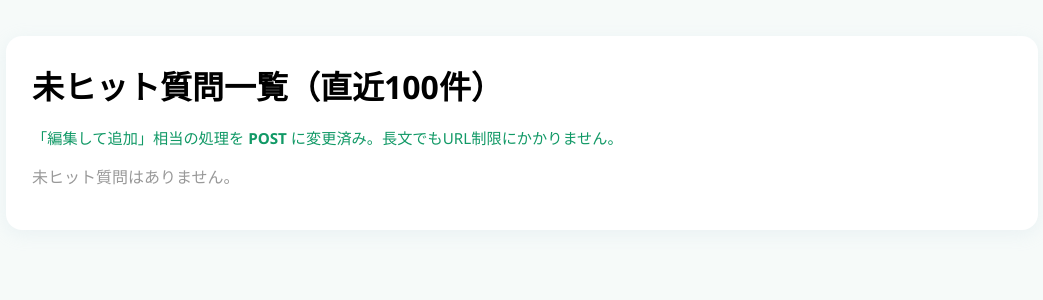
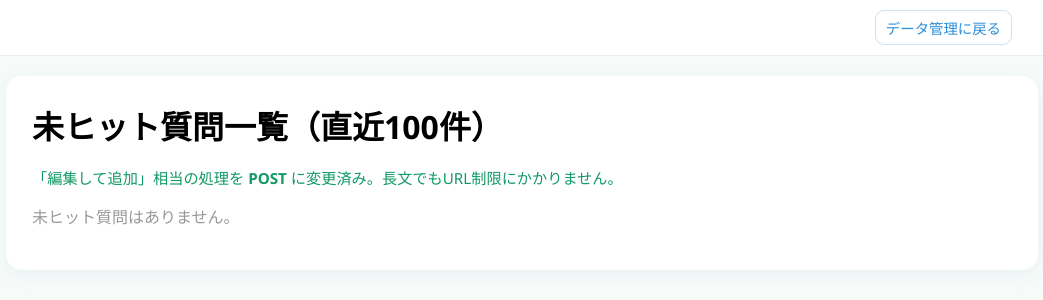
Before and after one commit to fullygoto/kankouai, a Flask app: page /admin/unhit_questions in a window 1280 px wide. Shown: the top 300 px of the page, without its empty margins (118-1161 px from the left). Run offline with Flask 3, Linux system fonts and the light colour scheme; the visitor is signed in with stand-in values (Sample User, id 1).

Commit message:
Add files via upload

```diff
--- a/templates/admin_unhit.html
+++ b/templates/admin_unhit.html
@@ -2,10 +2,13 @@
 <html lang="ja">
 <head>
 <meta charset="utf-8">
+<meta name="viewport" content="width=device-width,initial-scale=1">
 <title>未ヒット質問一覧</title>
 <style>
   body{font-family:'Segoe UI','メイリオ',sans-serif;background:#f6faf9;margin:0}
-  .container{max-width:980px;margin:36px auto;background:#fff;border-radius:16px;box-shadow:0 4px 18px #b7d3e033;padding:26px}
+  .topbar{position:sticky;top:0;z-index:100;background:#fff;border-bottom:1px solid #e6edf3}
+  .topbar .inner{max-width:980px;margin:0 auto;display:flex;justify-content:flex-end;gap:8px;padding:10px 14px}
+  .container{max-width:980px;margin:20px auto 36px;background:#fff;border-radius:16px;box-shadow:0 4px 18px #b7d3e033;padding:26px}
   h1{margin:0 0 18px}
   .hint{color:#196;font-size:.95em;margin-bottom:14px}
   .card{border:1px solid #e6edf3;border-radius:12px;padding:14px 16px;margin:12px 0;background:#fbfefe}
@@ -15,8 +18,8 @@
   textarea,input[type=text]{width:100%;box-sizing:border-box;border:1px solid #bfd2e2;border-radius:8px;padding:8px 10px;font-size:14px}
   textarea{resize:vertical;min-height:84px}
   .row{display:grid;grid-template-columns:1fr 1fr;gap:10px}
-  .btns{display:flex;gap:8px;margin-top:10px}
-  .btn{border:none;border-radius:9px;padding:8px 14px;cursor:pointer}
+  .btns{display:flex;gap:8px;margin-top:10px;flex-wrap:wrap}
+  .btn{border:none;border-radius:9px;padding:8px 14px;cursor:pointer;font:inherit}
   .primary{background:#2a8ed8;color:#fff}
   .ghost{background:#fff;border:1px solid #cfe1ef;color:#2a8ed8}
   .mini{font-size:.9em;padding:6px 10px}
@@ -25,6 +28,7 @@
   .areas{display:flex;flex-wrap:wrap;gap:10px;margin-top:6px}
   .areas label{font-weight:500}
   .empty{color:#999}
+  a.btn{display:inline-block;text-decoration:none}
   @media (max-width:760px){.row{grid-template-columns:1fr}}
 </style>
 <script>
@@ -48,6 +52,14 @@ function clip(str, n){ return (str || '').length>n ? str.slice(0,n) : (str||'');
 </script>
 </head>
 <body>
+
+<!-- 右上の戻るボタン（常に表示） -->
+<div class="topbar">
+  <div class="inner">
+    <a href="{{ url_for('admin_entry') }}" class="btn ghost mini">データ管理に戻る</a>
+  </div>
+</div>
+
 <div class="container">
   <h1>未ヒット質問一覧（直近100件）</h1>
   <div class="hint">「編集して追加」相当の処理を <b>POST</b> に変更済み。長文でもURL制限にかかりません。</div>
@@ -86,13 +98,13 @@ function clip(str, n){ return (str || '').length>n ? str.slice(0,n) : (str||'');
             <button type="button" class="btn ghost mini" onclick="genFAQ(this, {{ loop.index0 }})">AIでFAQ案</button>
           </div>
 
-          <!-- JS側で使う元質問（サーバーへは送らない） -->
+          <!-- JS用の元質問（フォーム送信時はサーバー側で無視されます） -->
           <input type="hidden" name="__q" value="{{ log.question }}">
         </form>
 
         {% if log.answer %}
           <div class="answer-preview">
-            <b>回答ログ（参考）</b>\n{{ log.answer }}
+            <b>回答ログ（参考）</b><br>{{ log.answer }}
           </div>
         {% endif %}
       </div>
```
